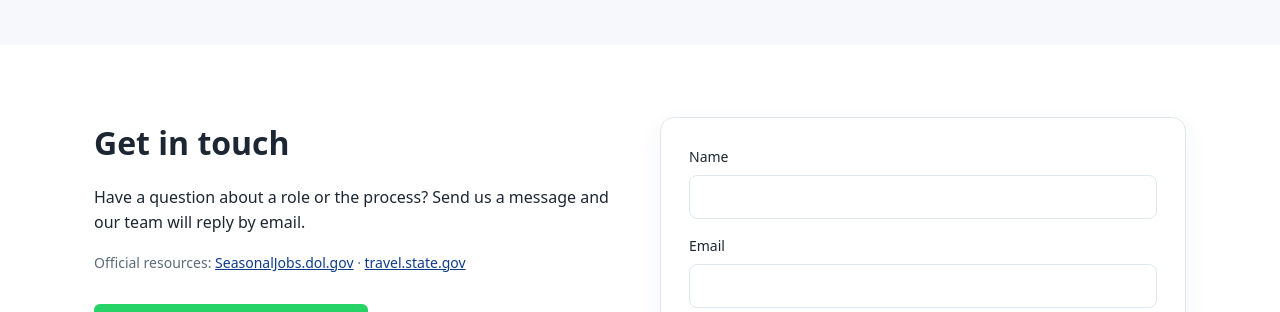
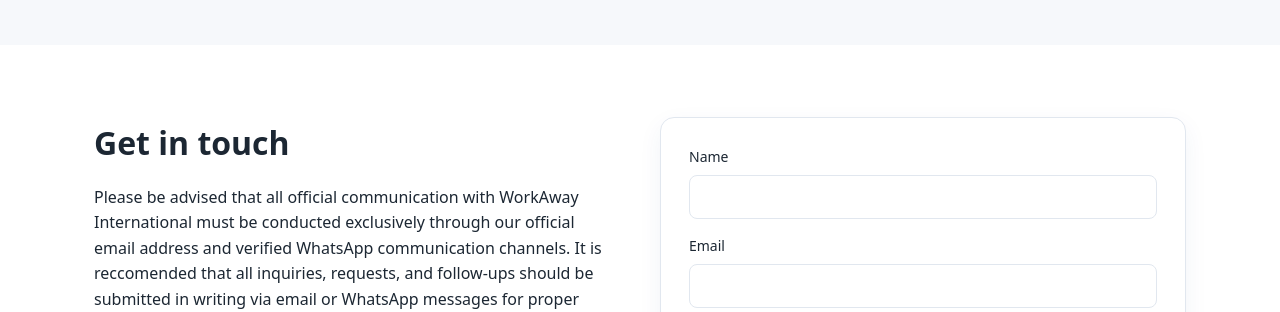
Before and after one commit to Skylimit007/work-away-international, a website: page public/index.html in a window 1280 px wide. Shown: the part 2818-3130 px from the top of the page. Drawn offline with Linux system fonts and the light colour scheme; no server answers.

Commit message:
Update index.html

```diff
--- a/public/index.html
+++ b/public/index.html
@@ -257,8 +257,9 @@
         <h2>Get in touch</h2>
 
         <p>
-          Have a question about a role or the process? Send us a message and
-          our team will reply by email.
+         Please be advised that all official communication with WorkAway International must be conducted exclusively through our official email address and verified WhatsApp communication channels.
+It is reccomended that all inquiries, requests, and follow-ups should be submitted in writing via email or WhatsApp messages for proper record keeping and follow up.
+Our team will review your messages and respond as soon as possible. Thank you for your cooperation, patience, and understanding.
         </p>
 
         <p class="muted">
```
